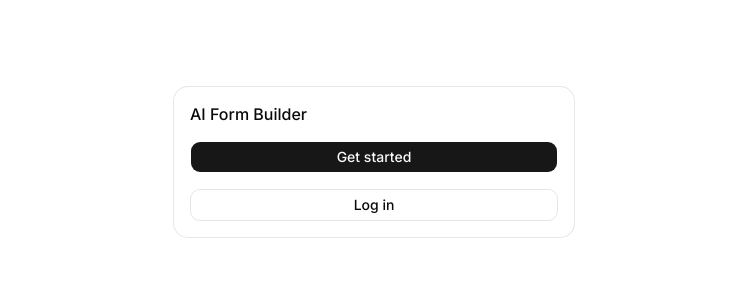
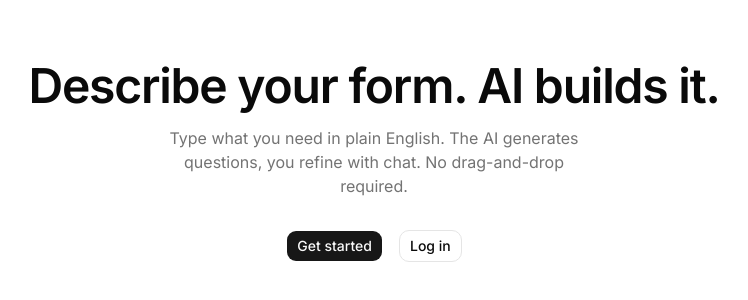
Before and after one commit to bruce-pain/ai-form-builder-fe, a Next.js app in the folder v2/: page / in a window 1280 px wide. Shown: the part 238-538 px from the top of the page, without its empty margins (266-1014 px from the left). Built offline with nearby package versions, Linux system fonts and the light colour scheme; no server answers.

Commit message:
phase 04: landing page — public hero with auth-aware CTAs

```diff
--- /dev/null
+++ b/v2/src/app/(public)/layout.tsx
@@ -0,0 +1,3 @@
+export default function PublicLayout({ children }: { children: React.ReactNode }) {
+  return <div className="min-h-screen">{children}</div>;
+}
--- /dev/null
+++ b/v2/src/app/(public)/page.tsx
@@ -0,0 +1,35 @@
+import { auth } from "@/auth";
+import { Button } from "@/components/ui/button";
+import Link from "next/link";
+
+export default async function HomePage() {
+  const session = await auth();
+
+  return (
+    <main className="flex min-h-screen flex-col items-center justify-center px-4 text-center">
+      <h1 className="text-4xl font-semibold tracking-tight sm:text-5xl">
+        Describe your form. AI builds it.
+      </h1>
+      <p className="mt-4 max-w-md text-muted-foreground">
+        Type what you need in plain English. The AI generates questions, you
+        refine with chat. No drag-and-drop required.
+      </p>
+      <div className="mt-8 flex gap-4">
+        {session ? (
+          <Button asChild>
+            <Link href="/dashboard">Go to dashboard</Link>
+          </Button>
+        ) : (
+          <>
+            <Button asChild>
+              <Link href="/register">Get started</Link>
+            </Button>
+            <Button variant="outline" asChild>
+              <Link href="/login">Log in</Link>
+            </Button>
+          </>
+        )}
+      </div>
+    </main>
+  );
+}
--- a/v2/src/app/page.tsx
+++ /dev/null
@@ -1,18 +0,0 @@
-import { Button } from "@/components/ui/button";
-import { Card, CardContent, CardHeader, CardTitle } from "@/components/ui/card";
-
-export default function Home() {
-  return (
-    <div className="flex min-h-screen items-center justify-center p-8">
-      <Card className="w-[400px]">
-        <CardHeader>
-          <CardTitle>AI Form Builder</CardTitle>
-        </CardHeader>
-        <CardContent className="flex flex-col gap-4">
-          <Button>Get started</Button>
-          <Button variant="outline">Log in</Button>
-        </CardContent>
-      </Card>
-    </div>
-  );
-}
```
